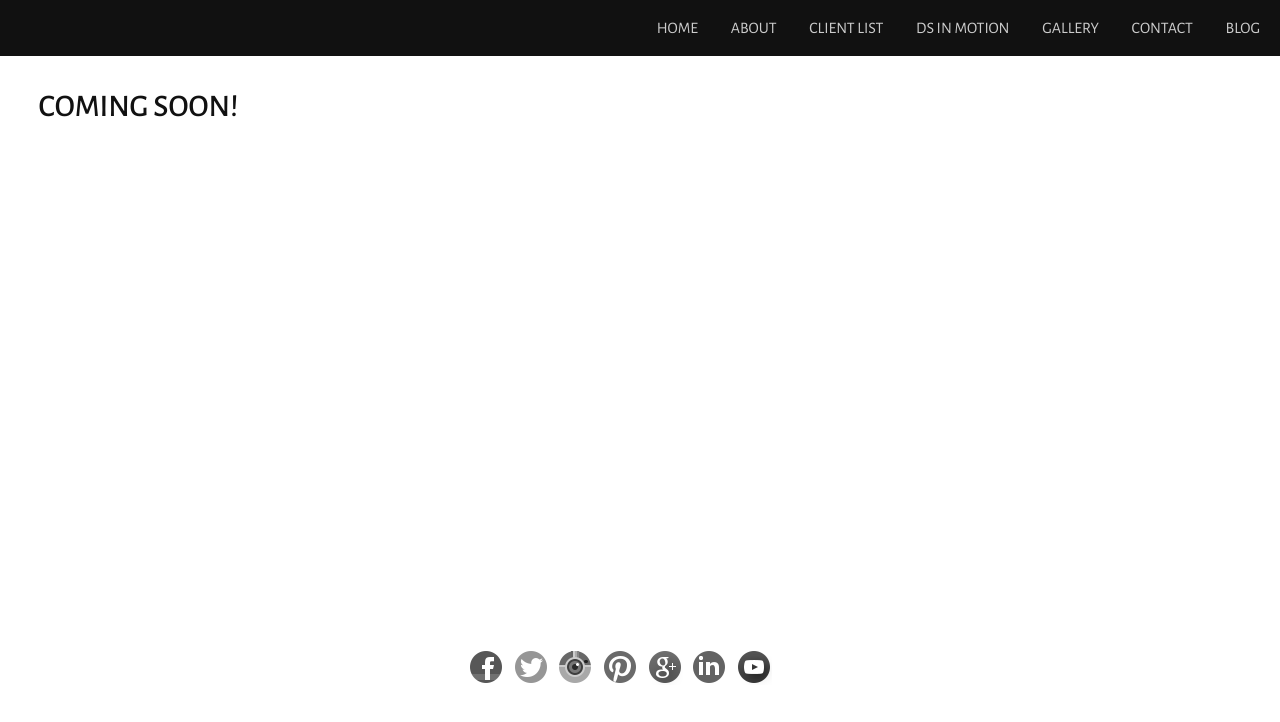
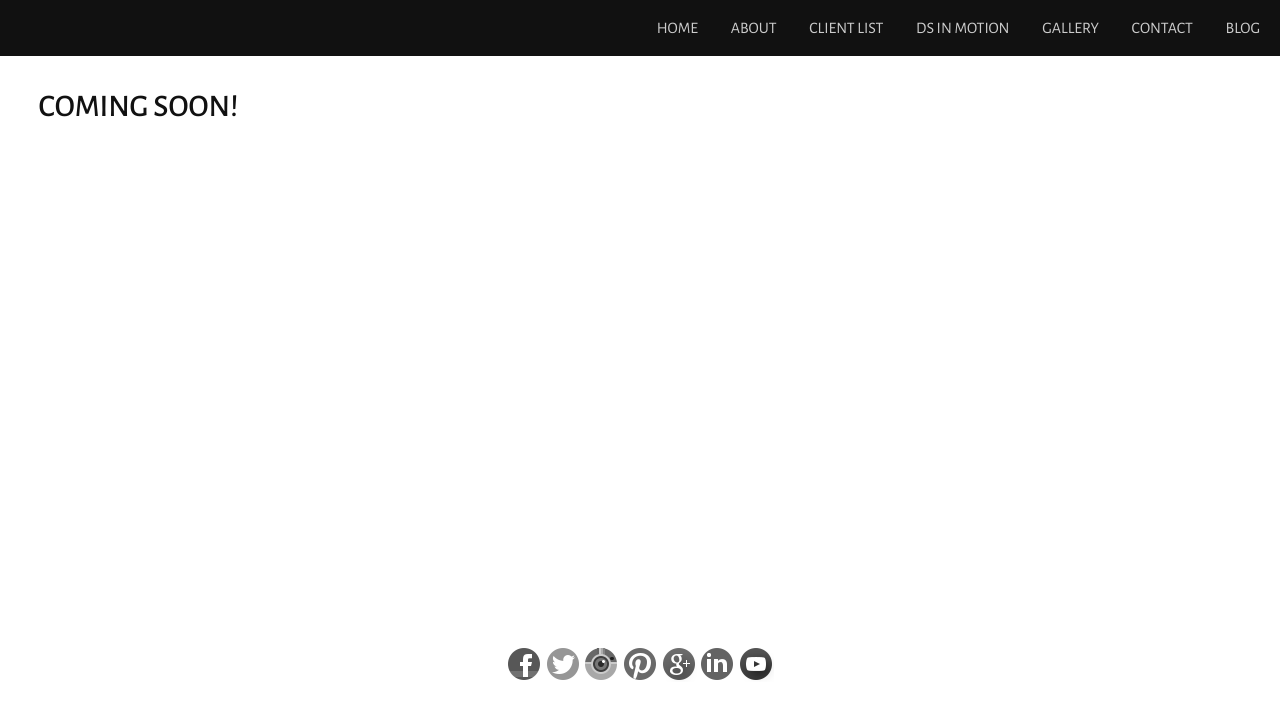
Before and after one commit to skyfaerie/dior-sovoa, a Jekyll site: the page built from blog/index.html, in a window 1280 px wide. Shown: the top 722 px of the page. Built offline with Jekyll 4.4.1, drawn with Linux system fonts in a browser that asks for light colours; nearby versions of some CDN libraries; Markdown is read by kramdown in place of the engine named in the settings.

Commit message:
removed footer ul, added to hp

```diff
--- a/_includes/footer.html
+++ b/_includes/footer.html
@@ -1,10 +1,8 @@
 
-<ul>
-	<li><a href="https://www.facebook.com/DIORSOVOACELEBRITYHAIRSTYLIST"><img class="sm" src="{{site.baseurl}}/img/fb.png"></a></li>
-	<li><a href="https://twitter.com/SoOvaSOVOA"><img class="sm" src="{{site.baseurl}}/img/twttr.png"></a></li>
-	<li><a href="http://instagram.com/diorsovoa"><img class="sm" src="{{site.baseurl}}/img/insta.png"></a></li>
-	<li><a href="#"><img class="sm" src="{{site.baseurl}}/img/pntrst.png"></a></li>
-	<li><a href="#"><img class="sm" src="{{site.baseurl}}/img/g+.png"></a></li>
-	<li><a href="#"><img class="sm" src="{{site.baseurl}}/img/lnkdn.png"></a></li>
-	<li><a href="#"><img class="sm" src="{{site.baseurl}}/img/yt.png"></a></li>
-</ul>
+	<a href="https://www.facebook.com/DIORSOVOACELEBRITYHAIRSTYLIST"><img class="sm" src="{{site.baseurl}}/img/fb.png"></a>
+	<a href="https://twitter.com/SoOvaSOVOA"><img class="sm" src="{{site.baseurl}}/img/twttr.png"></a>
+	<a href="http://instagram.com/diorsovoa"><img class="sm" src="{{site.baseurl}}/img/insta.png"></a>
+	<a href="#"><img class="sm" src="{{site.baseurl}}/img/pntrst.png"></a>
+	<a href="#"><img class="sm" src="{{site.baseurl}}/img/g+.png"></a>
+	<a href="#"><img class="sm" src="{{site.baseurl}}/img/lnkdn.png"></a>
+	<a href="#"><img class="sm" src="{{site.baseurl}}/img/yt.png"></a>
--- a/_layouts/home.html
+++ b/_layouts/home.html
@@ -20,7 +20,9 @@
 		    {{ content }}
 		  </div>
 
-		  <!-- % include footer.html %} -->
+		  <footer class="footer">
+        {% include footer.html %}
+      </footer>
 	  </div>
 
 	  <script src="//ajax.googleapis.com/ajax/libs/jquery/1.10.2/jquery.min.js"></script>
--- a/_sass/home.scss
+++ b/_sass/home.scss
@@ -59,3 +59,9 @@
   max-width: 85%;
   z-index: -1;
 }
+
+.footer {
+  position: absolute;
+  right: 10px;
+  bottom: 10px;
+}
--- a/css/app.css
+++ b/css/app.css
@@ -267,19 +267,7 @@
 
 /* line 43, ../_sass/_base.scss */
 .footer {
-  display: block;
-  margin: 0 auto;
-  width: 350px;
-}
-/* line 48, ../_sass/_base.scss */
-.footer ul {
-  display: block;
-  margin: 0 auto;
-}
-/* line 52, ../_sass/_base.scss */
-.footer ul li {
-  display: inline-block;
-  padding: 3px;
+  text-align: center;
 }
 
 /* site customized styles */
```
Also changed, not shown: _sass/_base.scss (+1 -13 lines), css/home.css (+8 -13 lines).
